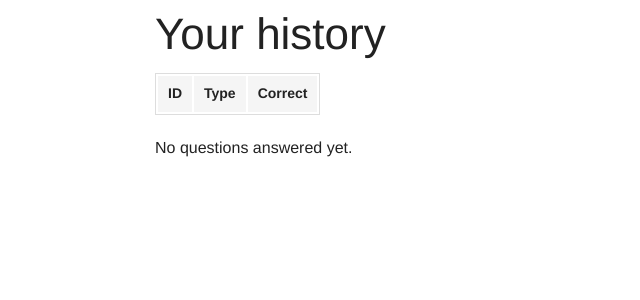
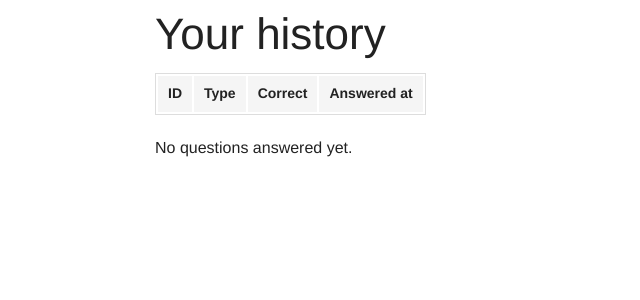
Before and after one commit to jhobbs/mathquizweb, a Django app: page /history in a window 1280 px wide. Shown: the part 45-345 px from the top of the page, without its empty margins (0-640 px from the left). Run offline with Django 3.2, Linux system fonts and the light colour scheme; the visitor is signed in with stand-in values (Sample User, id 1); data comes from the database, SQL or seed files in the repository; data that the repository does not hold is empty; some libraries are stand-ins or nearby versions.

Commit message:
Display answered at.

```diff
--- a/mathquizweb/mathquizweb/templates/history.html
+++ b/mathquizweb/mathquizweb/templates/history.html
@@ -10,6 +10,7 @@
                 <th>ID</th>
                 <th>Type</th>
                 <th>Correct</th>
+                <th>Answered at</th>
             </tr>
         </thead>
         <tbody>
@@ -18,6 +19,7 @@
                 <td>{{ question.id }}</td>
                 <td>{{ question.question_type.name }}</td>
                 <td>{{ question.correct }}</td>
+                <td>{{ question.answered_at }}</td>
             </tr>
         {% endfor %}
         </tbody>
```
